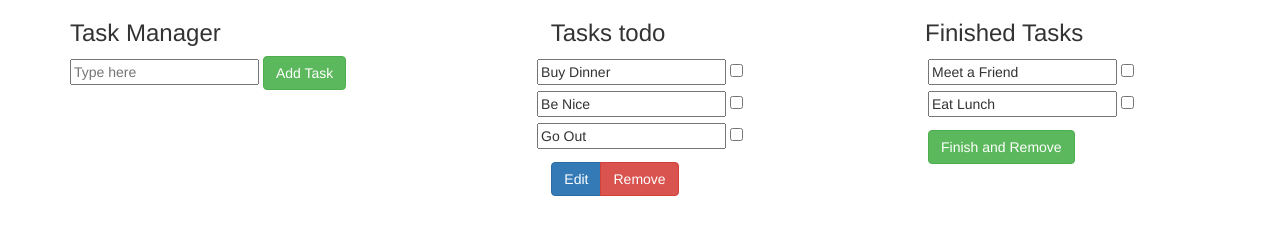
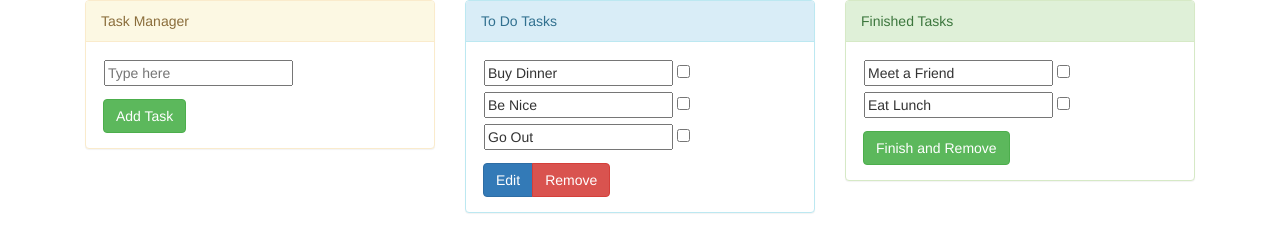
Before and after one commit to Radarn/C1, a plain HTML site: page index.html in a window 1280 px wide. Drawn offline with nearby package versions, Linux system fonts and the light colour scheme.

Commit message:
Finished layout. Changed to bootstrap grid system and added panels

```diff
--- a/css/main.css
+++ b/css/main.css
@@ -9,27 +9,9 @@ li {
 	padding: 3px;
 }
 
-.AddTask,
-.FinishedTasks {
-	width: 25%;
+.ToDoTasks .btn-group,
+.FinishAndRemove,
+.AddTask .btn-success {
+	position: relative;
+	left: 2px;
 }
-
-.ToDoTasks {
-	width: 50%;
-	text-align: center;
-}
-
-.ToDoTasks h3 {
-	position: relative;
-	right: 32px;
-}
-
-.ToDoTasks .btn-group {
-	position: relative;
-	right: 25px;
-}
-
-.FinishAndRemove {
-	position: relative;
-	left: 3px;
-}
--- a/index.html
+++ b/index.html
@@ -7,15 +7,23 @@
 	<link rel="stylesheet" type="text/css" href="css/main.css">
 </head>
 <body>
-	<main class="container">
-		<section id="AddTask" class="AddTask pull-left">
-			<h3>Task Manager</h3>
-			<input type="text" placeholder="Type here">
+	<main class="container" class="row">
+		<section id="AddTask" class="AddTask col-sm-4">
+			<div class="panel panel-warning">
+				<div class="panel-heading">Task Manager</div>
+				<div class="panel-body">
+					<ul>
+						<li><input type="text" placeholder="Type here"></li>
+					</ul>
 					<button class="btn btn-success">Add Task</button>
+				</div>
+			</div>
 		</section>
-		<section id="ToDoTasks" class="ToDoTasks pull-left">
+		<section id="ToDoTasks" class="ToDoTasks col-sm-4">
+			<div class="panel panel-info">
+				<div class="panel-heading">To Do Tasks</div>
+				<div class="panel-body">
 					<ul>
-				<h3>Tasks todo</h3>
 						<li>
 							<input type="text" value="Buy Dinner">
 							<input type="checkbox"></input>
@@ -33,10 +41,14 @@
 						<button class="btn btn-primary edit">Edit</button>
 						<button class="btn btn-danger remove">Remove</button>
 					</div>
+				</div>
+			</div>
 		</section>
-		<section id="FinishedTasks" class="FinishedTasks pull-left">
+		<section id="FinishedTasks" class="FinishedTasks col-sm-4">
+			<div class="panel panel-success">
+				<div class="panel-heading">Finished Tasks</div>
+				<div class="panel-body">
 					<ul>
-				<h3>Finished Tasks</h3>
 						<li>
 							<input type="text" value="Meet a Friend">
 							<input type="checkbox"></input>
@@ -47,6 +59,8 @@
 						</li>
 					</ul>
 					<button class="btn btn-success FinishAndRemove">Finish and Remove</button>
+				</div>
+			</div>
 		</section>
 	</main>
 </body>
```
Lines whose indentation alone changed are shown as unchanged.
